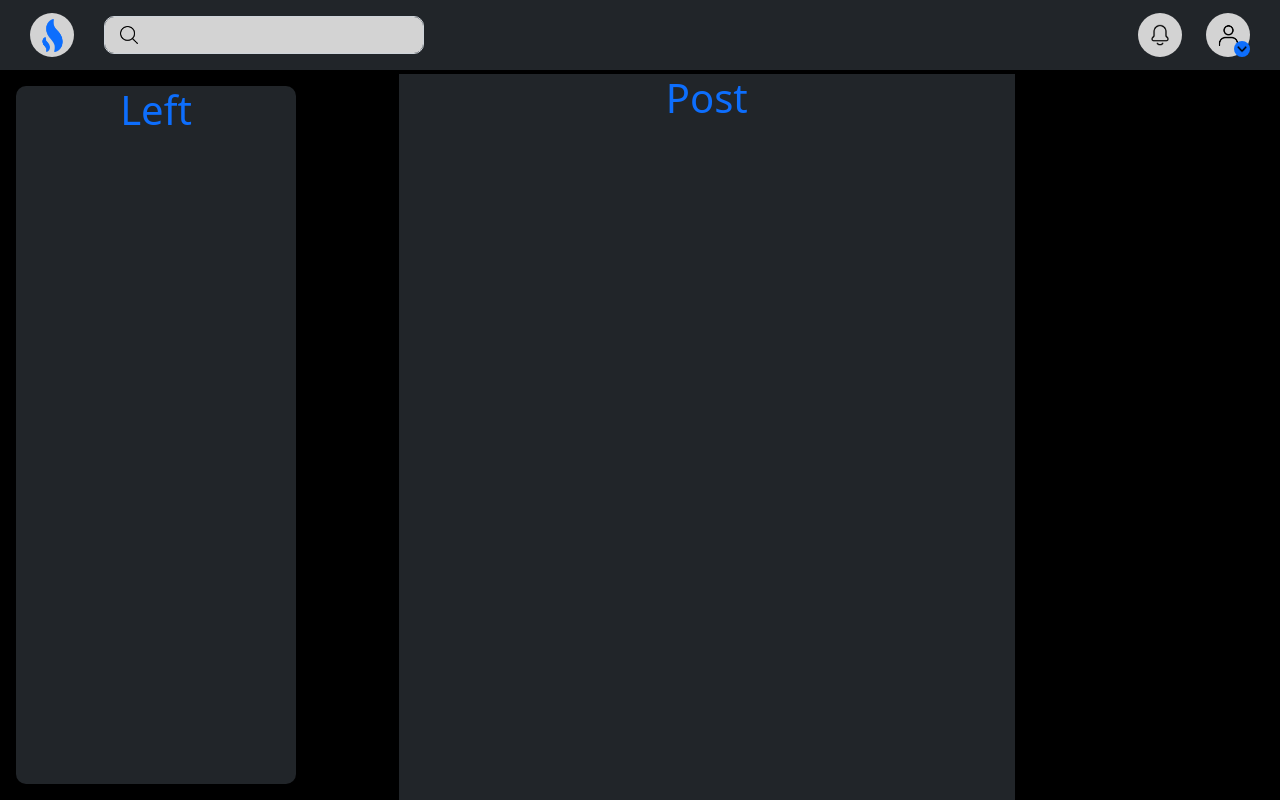
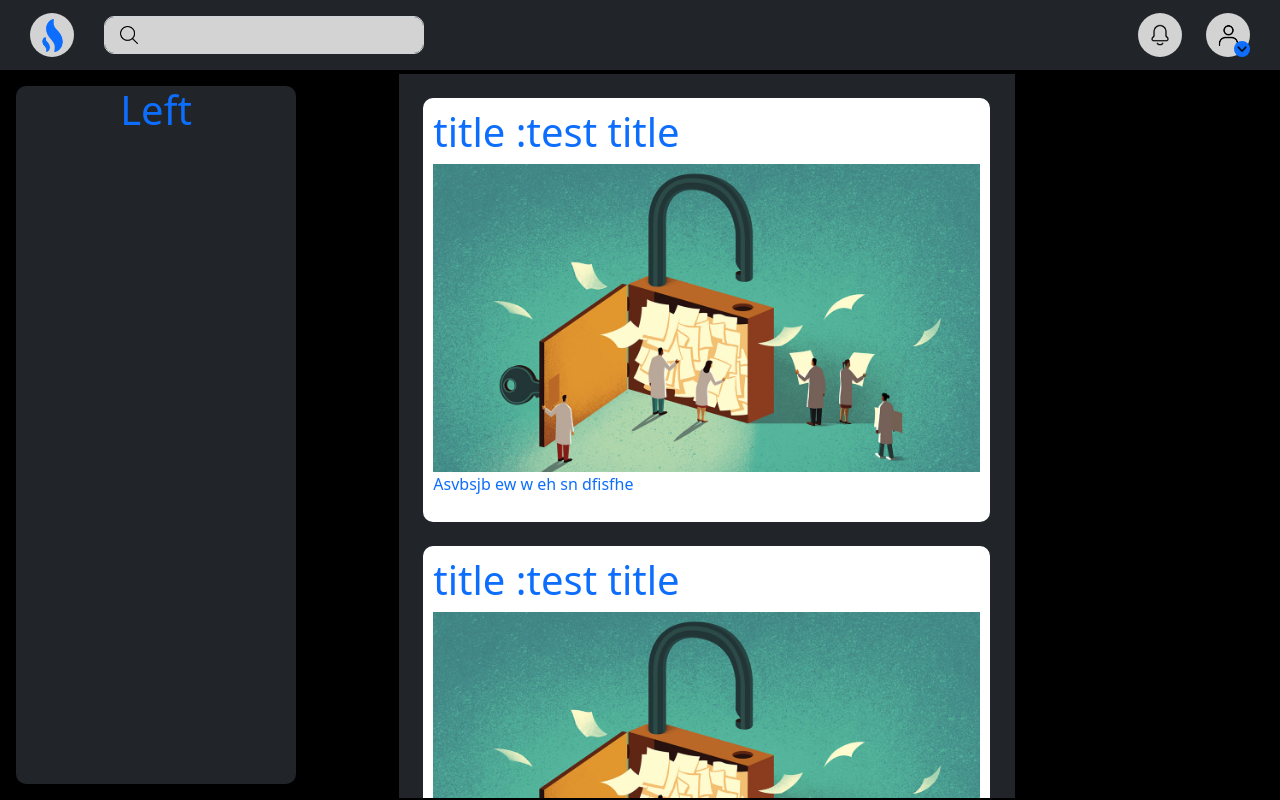
Before and after one commit to Alain-RN/Personal-Blog, a React (Create React App) app: page / in a window 1280 px wide. Built offline with nearby package versions, Linux system fonts and the light colour scheme.

Commit message:
Publication section

```diff
--- a/public/index.html
+++ b/public/index.html
@@ -48,5 +48,6 @@
       crossorigin="anonymous">
     </script>
 
+
   </body>
 </html>
--- a/src/Home/NavBar/Post.jsx
+++ b/src/Home/NavBar/Post.jsx
@@ -1,10 +1,18 @@
 import React from 'react'
+import PublicationCard from '../PublicationCard/PublicationCard'
+
+import pubExemple from '../PublicationCard/PostAsset/pubEx.jpg'
 
 function Post() {
   return (
     <div className='containerPost d-flex justify-content-center '>
-        <div className='text-primary post bg-dark'>
-            <h1>Post</h1>
+        <div className='text-primary post bg-dark overflow-auto'>
+          <div className='containerpost ' >
+            {/* All pub */}
+            <PublicationCard title={"test title"} picture={pubExemple} description={"Asvbsjb ew w eh sn  dfisfhe"}/>
+            <PublicationCard title={"test title"} picture={pubExemple} description={"Asvbsjb ew w eh sn  dfisfhe"}/>
+          </div>
+
         </div>
     </div>
 
--- /dev/null
+++ b/src/Home/PublicationCard/PublicationCard.jsx
@@ -0,0 +1,15 @@
+import React from 'react'
+
+function PublicationCard({title,picture,description}) {
+  return (
+    <div className='publication bg-white text-left'>
+        <h1>title :{title}</h1>
+        <img src={picture} alt="" className='w-100'/>
+        <div className="description">
+            <p>{description}</p>
+        </div>
+    </div>
+  )
+}
+
+export default PublicationCard
--- a/src/Home/home.css
+++ b/src/Home/home.css
@@ -55,7 +55,7 @@
 
 h1{
     top: 20px;
-    text-align: center;
+    /* text-align: center; */
 }
 
 .cercle {
@@ -109,10 +109,25 @@ h1{
 
 .containerPost {
     width: 65%;
-    margin-block-start: -12px;
-    margin-bottom: -16px;
+    margin-top: -12px;
+    margin-bottom: -14px;
 }
 .post {
     /* position: absolute; */
     width: 75%;
+    scrollbar-width: none;
 }
+.containerpost{
+    height: 0;
+
+}
+.pos ::-webkit-scrollbar {
+    display: none;
+}
+.publication{
+    width: 92%;
+    margin-inline: auto;
+    border-radius: 10px;
+    margin-block: 24px;
+    padding: 10px;
+}
```
Also changed, not shown: src/Home/PublicationCard/PostAsset/pubEx.jpg (added).
